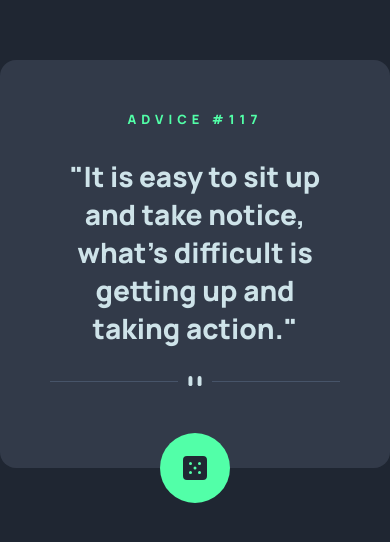
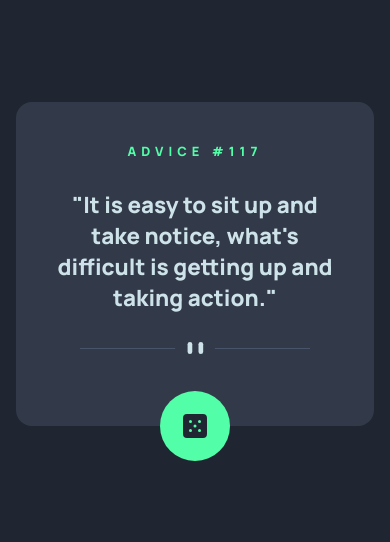
Before and after one commit to ryanoliv/advice-generator-app-main, a website: page index.html in a window 390 px wide. Shown: the part 158-700 px from the top of the page. Drawn offline with Linux system fonts and the light colour scheme.

Commit message:
responsiveness

```diff
--- a/index.html
+++ b/index.html
@@ -37,9 +37,16 @@
             up and taking action."
           </p>
         </div>
+
         <img
+          srcset="
+            /images/pattern-divider-mobile.svg   500w,
+            /images/pattern-divider-desktop.svg 1460w
+          "
+          sizes="(max-width: 500px) 100vw,
+       100vw"
           src="/images/pattern-divider-desktop.svg"
-          alt="divider"
+          alt="divider pattern"
           class="advice-card__divider"
         />
         <div class="advice-card__dice">
@@ -56,7 +63,7 @@
           })
           .then((data) => {
             const adviceNum = `${data.slip.id}`;
-            const adviceQuote = `${data.slip.advice}`;
+            const adviceQuote = `"${data.slip.advice}"`;
             document.getElementById("advice-num").innerText = adviceNum;
             document.getElementById("advice-quote").innerText = adviceQuote;
           })
--- a/sass/_base.scss
+++ b/sass/_base.scss
@@ -76,6 +76,11 @@ body {
   display: grid;
   place-items: center;
   min-height: 100vh;
+  padding-inline: 1rem;
+
+  @media (max-width: 500px) {
+    font-size: 1.4rem;
+  }
 }
 
 .advice-card {
@@ -87,6 +92,10 @@ body {
   display: grid;
   place-items: center;
   position: relative;
+
+  @media (max-width: 500px) {
+    padding: 2.5rem 2rem;
+  }
 
   &__text {
     text-align: center;
@@ -102,6 +111,10 @@ body {
     &--quote {
       margin-bottom: 1.8rem;
       max-width: 450px;
+
+      @media (max-width: 500px) {
+        max-width: 295px;
+      }
     }
   }
 
@@ -125,12 +138,6 @@ body {
     transition: all 0.1s ease-in-out;
 
     &:hover {
-      //   box-shadow: hsla(var(--clr-primary-neon-hsl), 0.25) 0px 54px 55px,
-      //     hsla(var(--clr-primary-neon-hsl), 0.12) 0px -12px 30px,
-      //     hsla(var(--clr-primary-neon-hsl), 0.12) 0px 4px 6px,
-      //     hsla(var(--clr-primary-neon-hsl), 0.17) 0px 12px 13px,
-      //     hsla(var(--clr-primary-neon-hsl), 0.09) 0px -3px 5px;
-
       box-shadow: 0px 0px 50px 0px hsla(var(--clr-primary-neon-hsl), 0.8);
     }
   }
```
Also changed, not shown: css/main.min.css, 1 other file.
